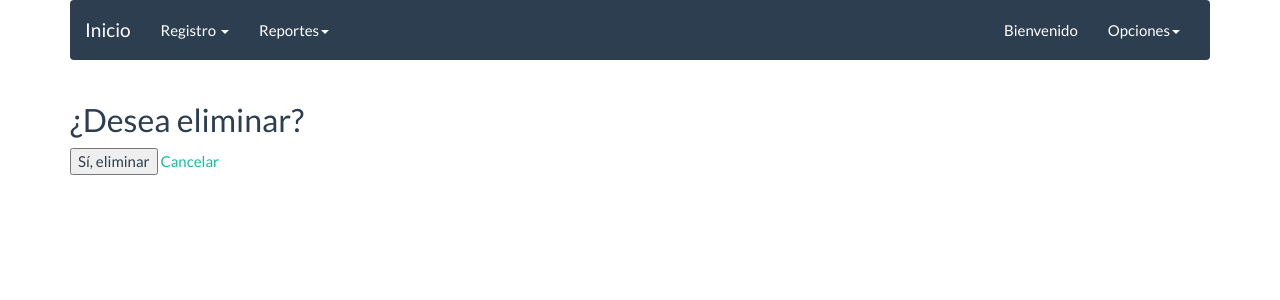
After one commit to alejandrope07/Residencia, a Django app: template mysitio/templates/sistema/equipo_delete.html in a window 1280 px wide. The commit adds this page. Shown: the top 300 px of the page. Run offline with Django 3.2, Linux system fonts and the light colour scheme; the template is opened without the code that fills it, so the values that code supplies are empty; parts of the project's set-up code (start-up, migrations or seed data) failed here and were passed over; some libraries are stand-ins or nearby versions.

Commit message:
equipos
se agregó los metodos al apartado equipos.

```diff
--- a/mysitio/apps/equipos/models.py
+++ b/mysitio/apps/equipos/models.py
@@ -11,4 +11,3 @@ class Equipo(models.Model):
 	caracteristicas = models.CharField(max_length=50)
 	No_registro = models.CharField(max_length=10, primary_key=True)
 	fecha_recibido = models.DateField()
-	no = models.CharField(max_length=30)
--- a/mysitio/apps/equipos/urls.py
+++ b/mysitio/apps/equipos/urls.py
@@ -1,9 +1,12 @@
 from django.urls import path,include
-from apps.equipos.views import index, equipos_view, EquiposCrear, EquiposList
+from apps.equipos.views import index, equipos_view, EquiposCrear, EquiposList, EquiposUpdate, EquiposDelete
 
 urlpatterns = [
     path('', index),
 
     path('crear', EquiposCrear.as_view()),
-    path('lista', EquiposList.as_view()),
+    path('lista', EquiposList.as_view(), name='equipo_listar'),
+    path('editar/<int:pk>/', EquiposUpdate.as_view(), name='equipo_editar'),
+    path('eliminar/<int:pk>/', EquiposDelete.as_view(), name='equipo_eliminar'),
+
 ]
--- a/mysitio/apps/reportes/urls.py
+++ b/mysitio/apps/reportes/urls.py
@@ -8,6 +8,6 @@ urlpatterns = [
 
     path('nuevo', ReportesCrear.as_view()),
     path('listar', ReportesList.as_view(), name='reportes_listar'),
-    path('editar/<int:No_reporte>/', reportes_editar, name='reporte_editar'),
-    path('eliminar/<int:pk>/', ReportesDelete.as_view(), name='reporte_eliminar'),
+    path('editar/<int:No_reporte>/', reportes_editar, name='reportes_editar'),
+    path('eliminar/<int:pk>/', ReportesDelete.as_view(), name='reportes_eliminar'),
 ]
--- /dev/null
+++ b/mysitio/templates/sistema/equipo_delete.html
@@ -0,0 +1,12 @@
+{% extends 'base/base.html' %}
+
+
+{% block content %}
+<form method="post">
+	{% csrf_token %}
+	<h2>¿Desea eliminar?</h2>
+	<button class="btm btm-danger" type="submit">Sí, eliminar</button>
+	<a class="btm btm-default" href="{% url 'reportes_listar' %}">Cancelar</a>
+</form>
+
+{% endblock %}
--- a/mysitio/templates/sistema/equipos_lista.html
+++ b/mysitio/templates/sistema/equipos_lista.html
@@ -19,7 +19,7 @@
 	</thead>>
 	<tbody>
 		{% if object_list %}
-		{% for reportes in object_list %}
+		{% for equipos in object_list %}
 		<tr>
 			<td>{{ equipos.No_registro  }}</td>
 			<td>{{ equipos.nombre  }}</td>
@@ -28,8 +28,8 @@
 			<td>{{ equipos.caracteristas  }}</td>
 			<td>{{ equipos.fecha_recibido  }}</td>
 			<td>
-				<a class="btn btn-primary" href="{% url 'reporte_editar' reportes.No_reporte %}" >Editar</a>
-				<a class="btn btn-danger" href="{% url 'reporte_eliminar' reportes.No_reporte %}" >Eliminar</a>
+				<a class="btn btn-primary" href="{% url 'equipo_editar' equipos.No_registro %}" >Editar</a>
+				<a class="btn btn-danger" href="{% url 'equipo_eliminar' equipos.No_registro %}" >Eliminar</a>
 			</td>
 
 		</tr>>
```
Also changed, not shown: mysitio/apps/equipos/views.py (+15 -1 lines), mysitio/apps/equipos/migrations/0002_remove_equipo_no.py (added).
